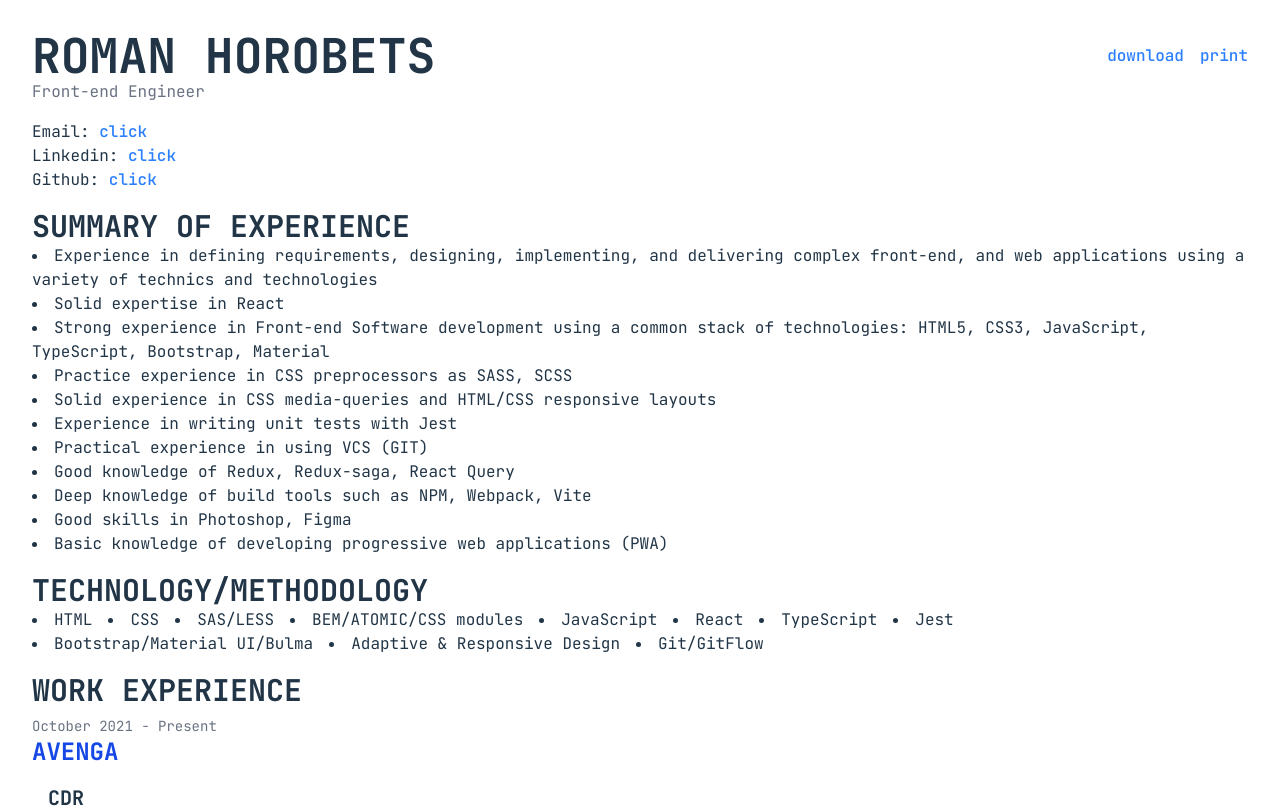
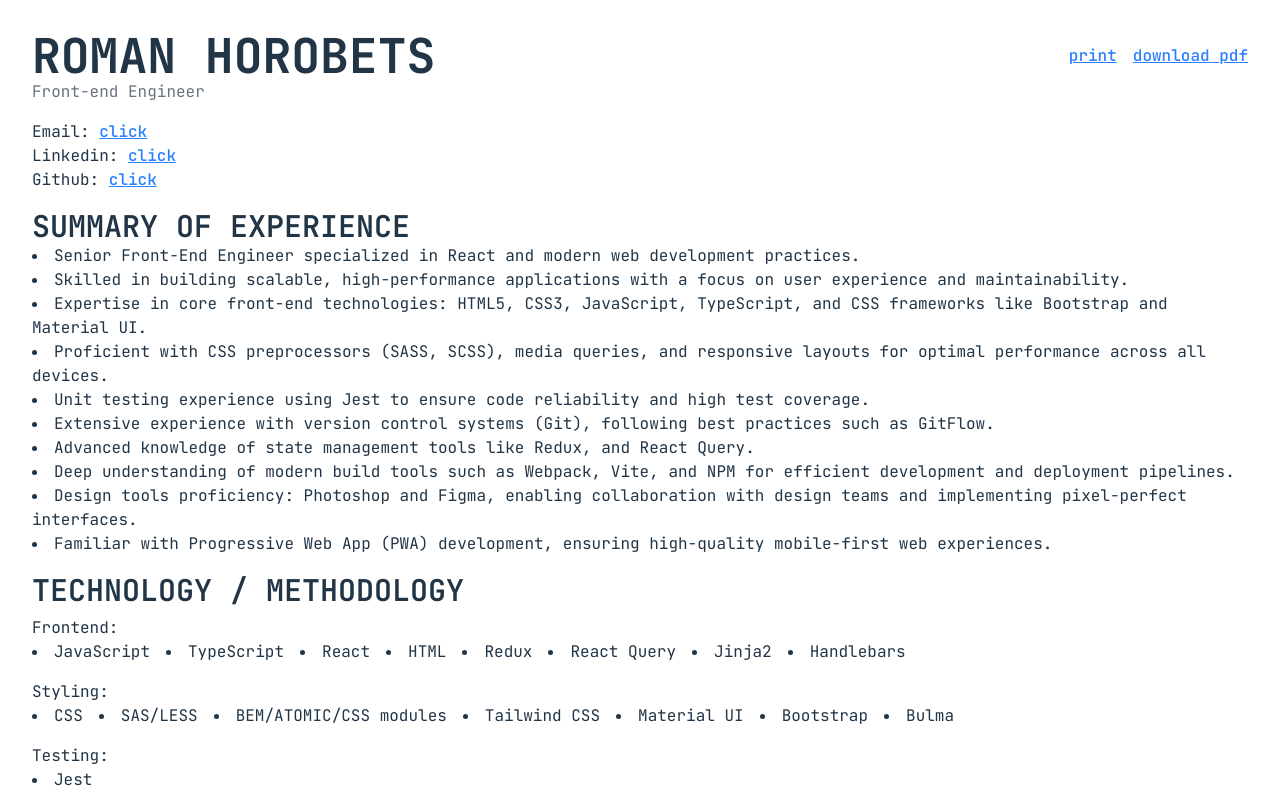
Before and after one commit to mentikora/mentikora.github.io, a React (Vite) app: page / in a window 1280 px wide. Shown: the top 808 px of the page. Built offline with nearby package versions, Linux system fonts and the light colour scheme.

Commit message:
chore: update info

```diff
--- a/index.html
+++ b/index.html
@@ -1,12 +1,18 @@
 <!DOCTYPE html>
-<html lang="en">
+<html lang="en" class="dark">
   <head>
     <meta charset="UTF-8" />
     <link rel="icon" type="image/svg+xml" href="/vite.svg" />
     <meta name="viewport" content="width=device-width, initial-scale=1.0" />
-    <title>Vite + React + TS</title>
+    <title>Roman Horobets CV</title>
+    <link rel="preconnect" href="https://fonts.googleapis.com" />
+    <link rel="preconnect" href="https://fonts.gstatic.com" crossorigin />
+    <link
+      href="https://fonts.googleapis.com/css2?family=JetBrains+Mono:wght@100..800&display=swap"
+      rel="stylesheet"
+    />
   </head>
-  <body>
+  <body class="m-0 flex min-w-[320px] min-h-screen">
     <div id="root"></div>
     <script type="module" src="/src/main.tsx"></script>
   </body>
--- a/src/App.tsx
+++ b/src/App.tsx
@@ -2,6 +2,7 @@ import './styles.css'
 import { List } from './components'
 import { CVData } from './data/cv'
 import { upperCaseFirstLetter } from './utils'
+import { Link } from './components/Link'
 
 function App() {
   if (!CVData) {
@@ -19,16 +20,22 @@ function App() {
   return (
     <div className="flex flex-col gap-4 font-display">
       <div>
-        <div className="flex flex-row items-center gap-4">
+        <div className="flex flex-col md:flex-row md:items-center gap-4">
           <h1 className="flex-grow">
             {user.name} {user.lastName}
           </h1>
-          <a href="#" className="hidden md:inline">
-            download
+          <a
+            href="#"
+            className="order-first md:order-2 self-start md:self-auto print:hidden"
+          >
+            download pdf
           </a>
-          <a href="#" className="hidden md:inline">
+          <button
+            onClick={() => window.print()}
+            className="hidden md:inline print:hidden"
+          >
             print
-          </a>
+          </button>
         </div>
 
         <p className="text-gray-500">{user.position}</p>
@@ -41,9 +48,7 @@ function App() {
           return (
             <p key={index}>
               <span>{upperCaseFirstLetter(key)}: </span>
-              <a href={value} target="_blank" rel="noopener noreferrer">
-                click
-              </a>
+              <Link type={key} value={value} />
             </p>
           )
         })}
@@ -54,13 +59,26 @@ function App() {
         heading={{ title: 'Summary of experience' }}
       />
 
-      <List
-        data={technicalSkills}
-        heading={{
-          title: 'Technology/Methodology',
-        }}
-        type="column"
-      />
+      {
+        <div>
+          <h2 className="mb-2">Technology / Methodology</h2>
+          <div className="flex flex-col gap-4">
+            {Object.entries(technicalSkills).map((category) => {
+              if (!category[1].length) return null
+              return (
+                <div>
+                  <p>{upperCaseFirstLetter(category[0])}:</p>
+                  <ul className="flex flex-wrap gap-x-4">
+                    {category[1].map((item, index) => {
+                      return <li key={index}>{upperCaseFirstLetter(item)}</li>
+                    })}
+                  </ul>
+                </div>
+              )
+            })}
+          </div>
+        </div>
+      }
 
       <div>
         <h2 className="mb-2">Work experience</h2>
@@ -72,7 +90,7 @@ function App() {
                 <p className="text-gray-500 text-sm">
                   {work.date.from} - {work.date.to}
                 </p>
-                <h3 className="text-blue-700">{work.company}</h3>
+                <h3 className="text-blue-500">{work.company}</h3>
                 <p>{work.summary}</p>
 
                 <div className="p-4 flex flex-col gap-4">
@@ -108,11 +126,10 @@ function App() {
       </div>
 
       <div>
-        <h4 className="mb-2">Rest</h4>
-        {additionalInfo.map(({ title, text }) => (
-          <div>
-            <h5>{title}</h5>
-            <p>{text}</p>
+        <h2 className="mb-2">Rest</h2>
+        {additionalInfo.map((item, index) => (
+          <div key={index}>
+            <p>{item}</p>
           </div>
         ))}
       </div>
--- /dev/null
+++ b/src/components/Link.tsx
@@ -0,0 +1,23 @@
+export const Link = ({ type, value }: { type: string; value: string }) => {
+  if (!type || !value) return ''
+
+  let src: string = ''
+  switch (type) {
+    case 'email':
+      src = `mailto:${value}`
+      break
+    case 'phone':
+      src = `tel:${value}`
+      break
+    default:
+      src = value
+  }
+
+  console.log(type)
+
+  return (
+    <a href={src} target="_blank" rel="noopener noreferrer">
+      click
+    </a>
+  )
+}
--- a/src/components/index.ts
+++ b/src/components/index.ts
@@ -1 +1,2 @@
-export * from "./List";
+export * from './List'
+export * from './Link'
--- a/src/data/cv.ts
+++ b/src/data/cv.ts
@@ -4,38 +4,50 @@ export const CVData = {
     lastName: 'Horobets',
     position: 'Front-end Engineer',
     connect: [
-      { email: 'mentikorasan@gmail.com123@gmail.com' },
+      { email: 'mentikorasan@gmail.com' },
       // { phone: '123456789' },
       { linkedin: 'https://www.linkedin.com/in/roman-horobets-b9290366/' },
       { github: 'https://github.com/mentikora' },
     ],
   },
   summaryOfExperience: [
-    'Experience in defining requirements, designing, implementing, and delivering complex front-end, and web applications using a variety of technics and technologies',
-    'Solid expertise in React',
-    'Strong experience in Front-end Software development using a common stack of technologies: HTML5, CSS3, JavaScript, TypeScript, Bootstrap, Material',
-    'Practice experience in CSS preprocessors as SASS, SCSS',
-    'Solid experience in CSS media-queries and HTML/CSS responsive layouts',
-    'Experience in writing unit tests with Jest',
-    'Practical experience in using VCS (GIT)',
-    'Good knowledge of Redux, Redux-saga, React Query',
-    'Deep knowledge of build tools such as NPM, Webpack, Vite',
-    'Good skills in Photoshop, Figma',
-    'Basic knowledge of developing progressive web applications (PWA)',
+    'Senior Front-End Engineer specialized in React and modern web development practices.',
+    'Skilled in building scalable, high-performance applications with a focus on user experience and maintainability.',
+    'Expertise in core front-end technologies: HTML5, CSS3, JavaScript, TypeScript, and CSS frameworks like Bootstrap and Material UI.',
+    'Proficient with CSS preprocessors (SASS, SCSS), media queries, and responsive layouts for optimal performance across all devices.',
+    'Unit testing experience using Jest to ensure code reliability and high test coverage.',
+    'Extensive experience with version control systems (Git), following best practices such as GitFlow.',
+    'Advanced knowledge of state management tools like Redux, and React Query.',
+    'Deep understanding of modern build tools such as Webpack, Vite, and NPM for efficient development and deployment pipelines.',
+    'Design tools proficiency: Photoshop and Figma, enabling collaboration with design teams and implementing pixel-perfect interfaces.',
+    'Familiar with Progressive Web App (PWA) development, ensuring high-quality mobile-first web experiences.',
   ],
-  technicalSkills: [
-    'HTML',
-    'CSS',
-    'SAS/LESS',
-    'BEM/ATOMIC/CSS modules',
-    'JavaScript',
-    'React',
-    'TypeScript',
-    'Jest',
-    'Bootstrap/Material UI/Bulma',
-    'Adaptive & Responsive Design',
-    'Git/GitFlow',
-  ],
+  technicalSkills: {
+    frontend: [
+      'JavaScript',
+      'TypeScript',
+      'React',
+      'HTML',
+      'Redux',
+      'React Query',
+      'Jinja2',
+      'Handlebars',
+    ],
+    backend: [],
+    styling: [
+      'CSS',
+      'SAS/LESS',
+      'BEM/ATOMIC/CSS modules',
+      'Tailwind CSS',
+      'Material UI',
+      'Bootstrap',
+      'Bulma',
+    ],
+    testing: ['Jest'],
+    tools: ['Webpack', 'Vite'],
+    'design tools': ['Photoshop', 'Figma'],
+    other: ['GIT', 'GIT Flow'],
+  },
   cources: [
     {
       name: 'Cursor Education',
@@ -59,11 +71,13 @@ export const CVData = {
         {
           name: 'CDR',
           summary:
-            'Admin dashboard for managing files, and roles for medical studies',
+            'Advanced medical central app for collecting, storing, and managing data from disparate sources',
           responsibilities: [
             'Project architecture: POC -> MVP -> Production',
             'Creation of a working version of the product based on business scenarios by TDD (test driven development)',
             'Participated in the discussion and development of the UI/UX part of the project',
+            'Creating low fidelity wireframes in Figma',
+            'Conducted thorough code reviews to ensure maintainability, scalability, and adherence to coding standards',
           ],
           technologies: [
             'React',
@@ -89,7 +103,7 @@ export const CVData = {
           name: 'Werksters',
           summary: 'Marketplace for the cleaning market',
           responsibilities: [
-            "Re-building old project with new technologies. This included public pages as well as the admin's dashboard",
+            'Led the migration of a legacy project to modern technologies, and enhancing the admin dashboard',
             'PR reviews, mentoring new team members',
             'Discussing with the back-end team about REST API',
           ],
@@ -178,25 +192,10 @@ export const CVData = {
     },
   ],
   additionalInfo: [
-    {
-      title: 'DEV Challenge, Online 2023)',
-      text: 'Participated in the final part of dev challenge in the JavaScript (hard) category',
-    },
-    {
-      title: 'DEV Challenge, Online 2022',
-      text: 'Participated in the pre-final part of dev challenge in the JavaScript (hard) category',
-    },
-    {
-      title: 'DEV Challenge 1101, KYIV (October 2018)',
-      text: 'Participated in the final part of dev challenge in the HTML/CSS category',
-    },
-    {
-      title: 'Course',
-      text: 'MongoDB Basics, 2019',
-    },
-    {
-      title: 'Course',
-      text: 'Cursor Education, 2016',
-    },
+    'DEV Challenge, JavaScript (Hard), Finalist, 2023 - Participated in the final part',
+    'DEV Challenge, JavaScript (Hard), Pre-finalist, 2022 - Participated in the pre-final part',
+    'DEV Challenge, HTML/CSS, Finalist, 2018 - Participated in the final part',
+    'Course - MongoDB Basics, 2019',
+    'Course - Cursor Education, 2016',
   ],
 }
--- a/src/index.css
+++ b/src/index.css
@@ -1,7 +1,7 @@
-@import url("https://fonts.googleapis.com/css2?family=JetBrains+Mono:wght@100..800&display=swap");
-@import "tailwindcss";
+@import 'tailwindcss';
+
 @theme {
-  --font-display: "JetBrains Mono", "monospace";
+  --font-display: 'JetBrains Mono', 'monospace';
 }
 
 :root {
@@ -19,20 +19,32 @@
   -moz-osx-font-smoothing: grayscale;
 }
 
-a {
-  @apply text-blue-500 font-medium no-underline;
-}
-a:hover {
-  @apply text-blue-600;
+*:focus {
+  @apply outline-0 shadow-md shadow-blue-500/50;
 }
 
-h1,
+a,
+button {
+  @apply font-medium underline;
+}
+button {
+  @apply cursor-pointer;
+}
+a:hover,
+button:hover {
+  @apply no-underline;
+}
+
+h1 {
+  @apply font-bold uppercase;
+}
+
 h2,
 h3,
 h4,
 h5,
 h6 {
-  @apply font-bold uppercase;
+  @apply font-semibold uppercase;
 }
 
 h1 {
@@ -57,23 +69,36 @@ ul {
   @apply list-inside list-disc;
 }
 
-body {
-  margin: 0;
-  display: flex;
-  /* place-items: center; */
-  min-width: 320px;
-  min-height: 100vh;
-}
-
 @media (prefers-color-scheme: light) {
   :root {
     color: #213547;
     background-color: #ffffff;
   }
-  a:hover {
-    color: #747bff;
+  a,
+  button {
+    @apply text-blue-500;
   }
-  button {
-    background-color: #f9f9f9;
+  a:hover,
+  button:hover {
+    @apply text-blue-600;
   }
 }
+@media (prefers-color-scheme: dark) {
+  :root {
+    color: #d9e2ec;
+    background-color: #1a202c;
+  }
+  a:hover,
+  button:hover {
+    color: #f6e05e;
+  }
+}
+
+@media print {
+  a::after {
+    content: ' (' attr(href) ')';
+  }
+  a::before {
+    content: '';
+  }
+}
```
